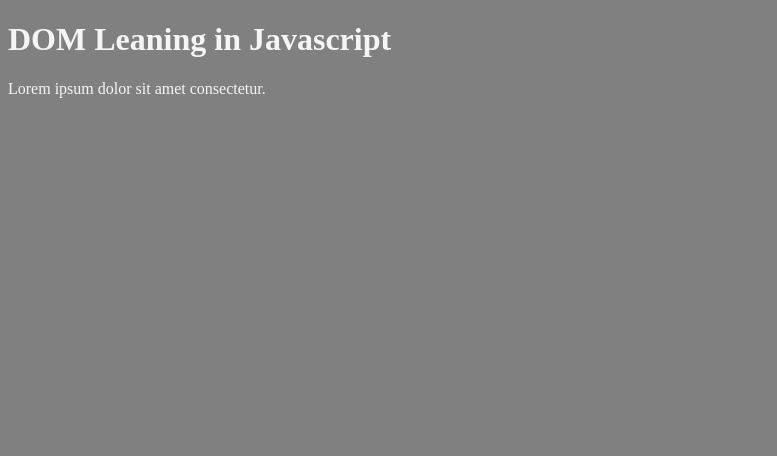
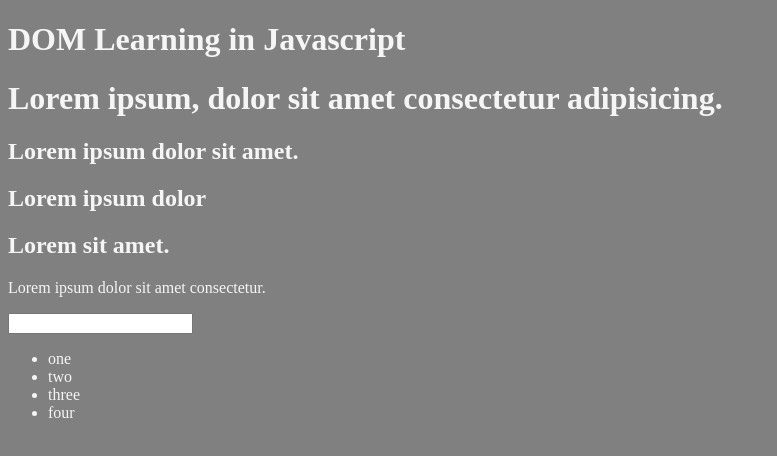
Before and after one commit to Rpm2002/Javascript-Series, a plain HTML site: page 06_DOM_Manipulation/one.html in a window 1280 px wide. Shown: the whole page, without its empty margins (0-777 px from the left). Drawn offline with Linux system fonts and the light colour scheme.

Commit message:
did many manipulations

```diff
--- a/06_DOM_Manipulation/one.html
+++ b/06_DOM_Manipulation/one.html
@@ -13,8 +13,19 @@
 </head>
 <body class="bg-black">
     <div>
-        <h1 id="title" class="heading">DOM Leaning in Javascript</h1>
+        <h1 id="title" class="heading">DOM Learning in Javascript <span style="display: none;">test text</span></h1>
+        <h1>Lorem ipsum, dolor sit amet consectetur adipisicing.</h1>
+        <h2>Lorem ipsum dolor sit amet.</h2>
+        <h2>Lorem ipsum dolor</h2>
+        <h2>Lorem sit amet.</h2>
         <p>Lorem ipsum dolor sit amet consectetur.</p>
+        <input type="password" name="" id="">
+        <ul>
+            <li class="list-item">one</li>
+            <li class="list-item">two</li>
+            <li class="list-item">three</li>
+            <li class="list-item">four</li>
+        </ul>
     </div>
 </body>
 </html>
```
